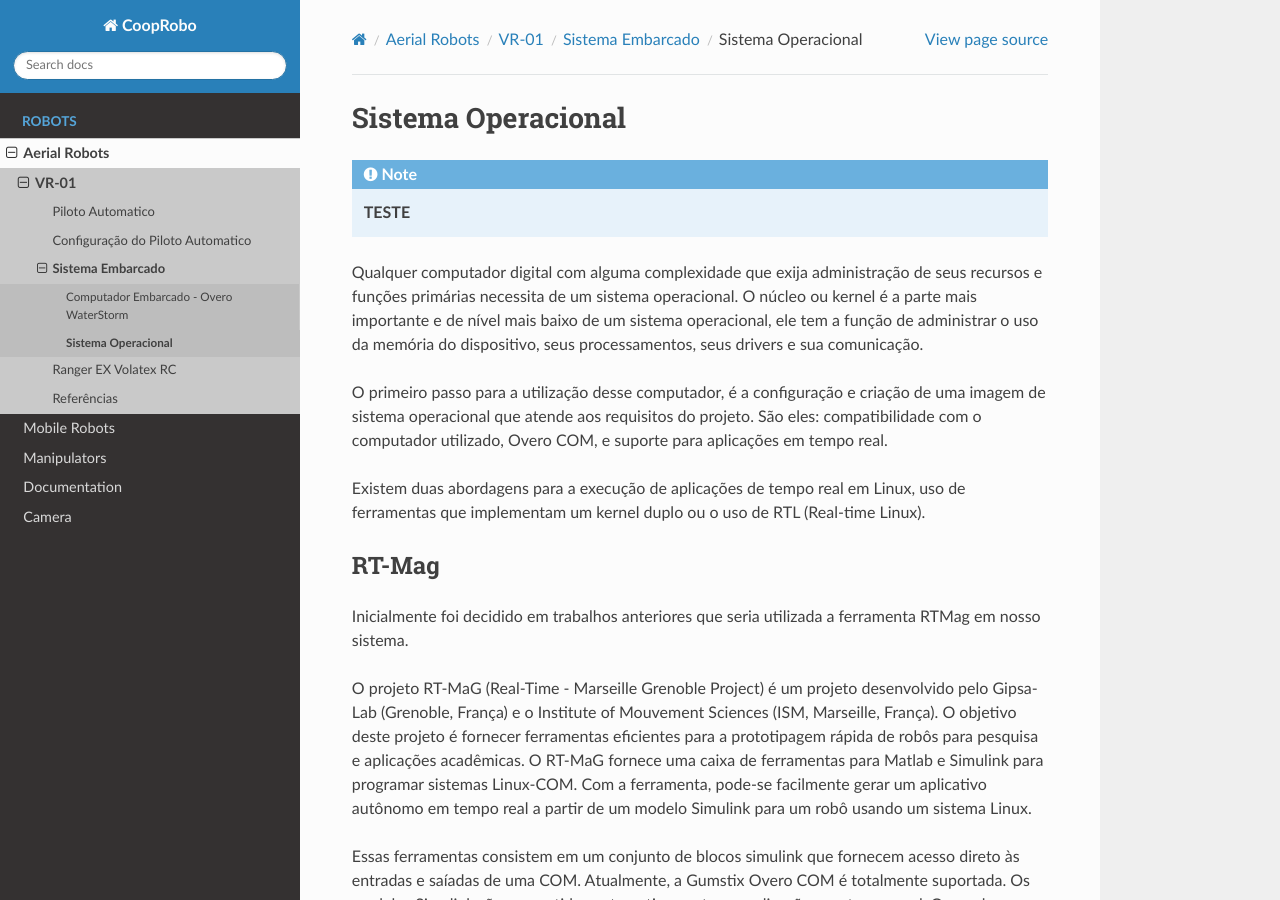
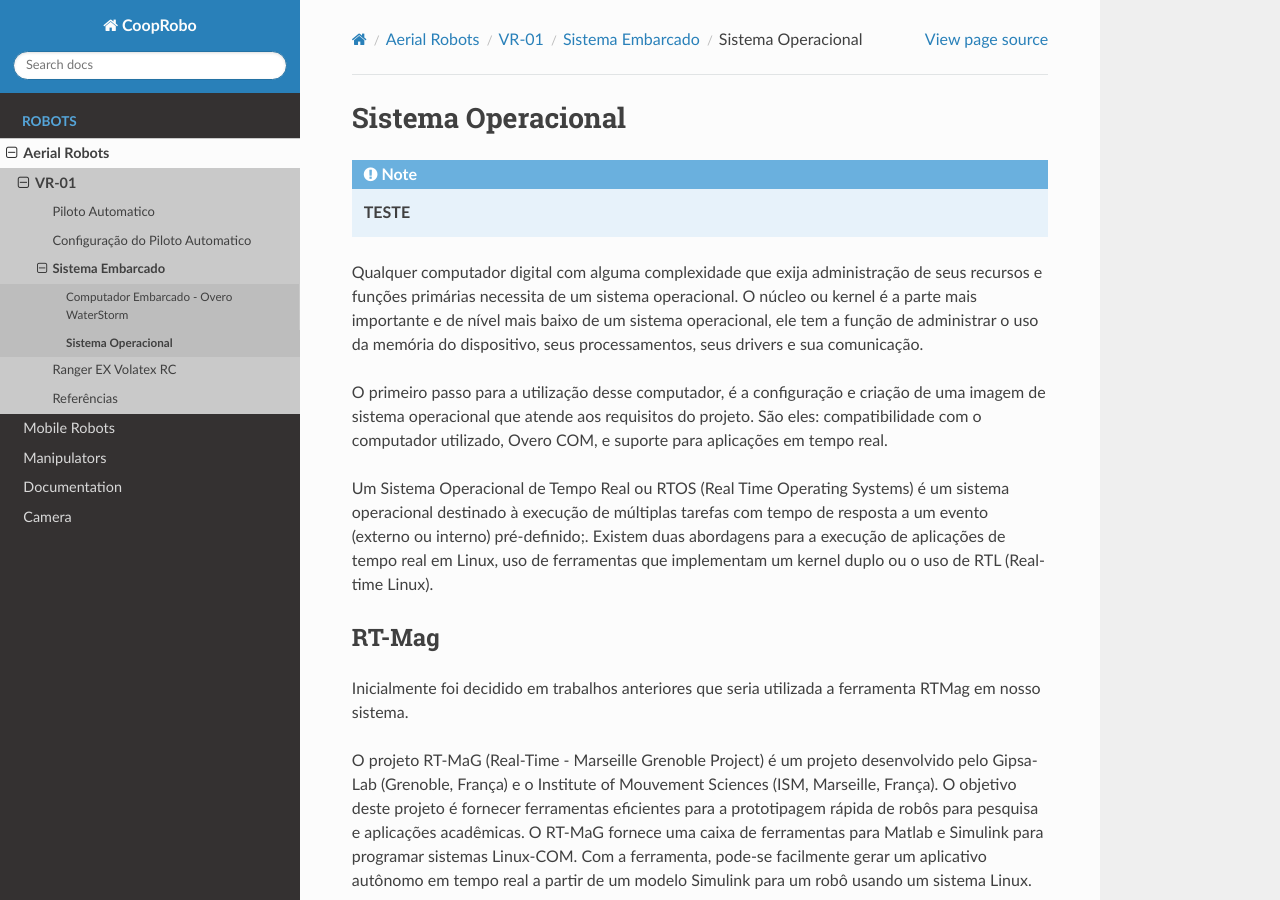
Before and after one commit to aerolab-unb/Aerial-pt, a Sphinx documentation site: the page built from docs/source/aerial/vr01/embedded_system/embedded_software.rst, in a window 1280 px wide and 900 px high. Built offline with Sphinx 7.4.7 and the Read the Docs theme 2.0.0, drawn with Linux system fonts in a browser that asks for light colours; pages that are not in the unit, such as notebooks, are missing from menus.

Commit message:
Update embedded_software.rst

```diff
--- a/docs/source/aerial/vr01/embedded_system/embedded_software.rst
+++ b/docs/source/aerial/vr01/embedded_system/embedded_software.rst
@@ -7,7 +7,7 @@ Qualquer computador digital com alguma complexidade que exija administração de
 
 O primeiro passo para a utilização desse computador, é a configuração e criação de uma imagem de sistema operacional que atende aos requisitos do projeto. São eles: compatibilidade com o computador utilizado, Overo COM, e suporte para aplicações em tempo real.
 
-Existem duas abordagens para a execução de aplicações de tempo real em Linux, uso de ferramentas que implementam um kernel duplo ou o uso de RTL (Real-time Linux).
+Um Sistema Operacional de Tempo Real ou RTOS (Real Time Operating Systems)  é um sistema operacional destinado à execução de múltiplas tarefas com tempo de resposta a um evento (externo ou interno) pré-definido;. Existem duas abordagens para a execução de aplicações de tempo real em Linux, uso de ferramentas que implementam um kernel duplo ou o uso de RTL (Real-time Linux).
 
 RT-Mag
 ~~~~~~~
```
